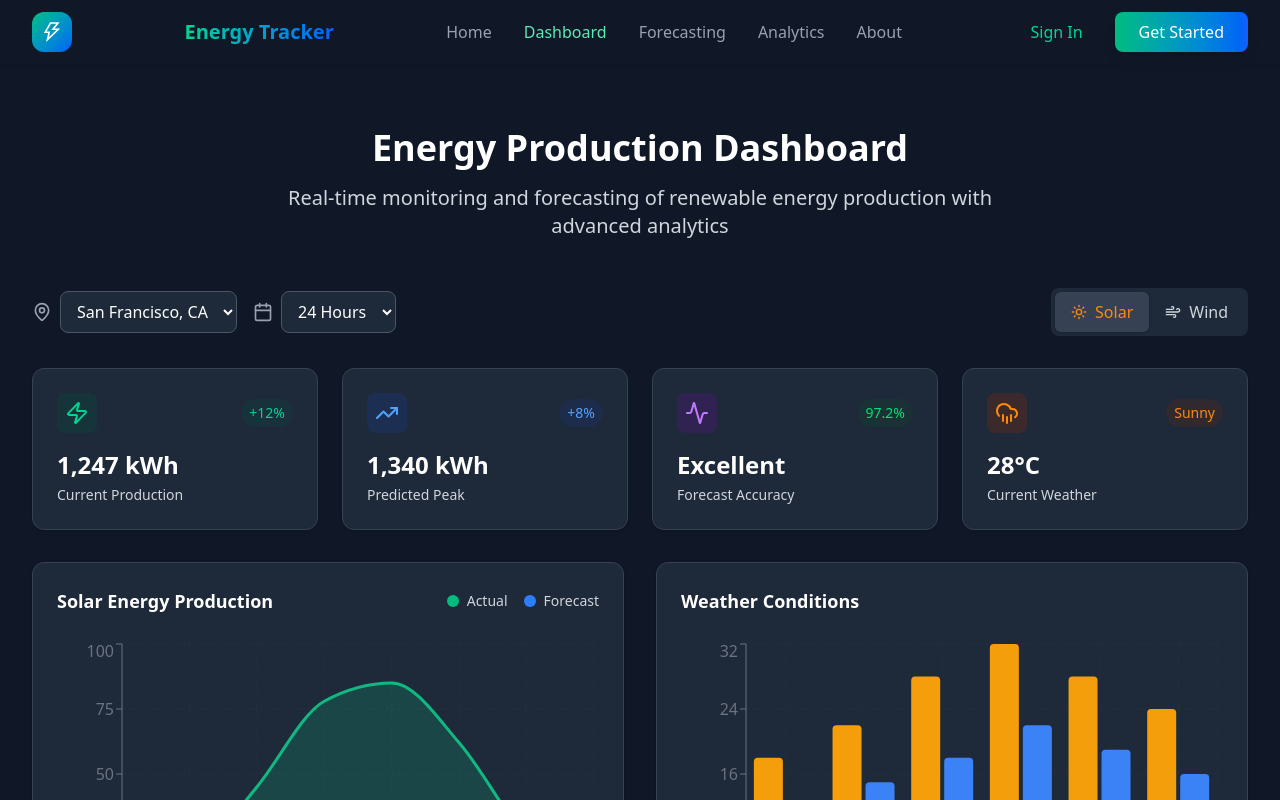
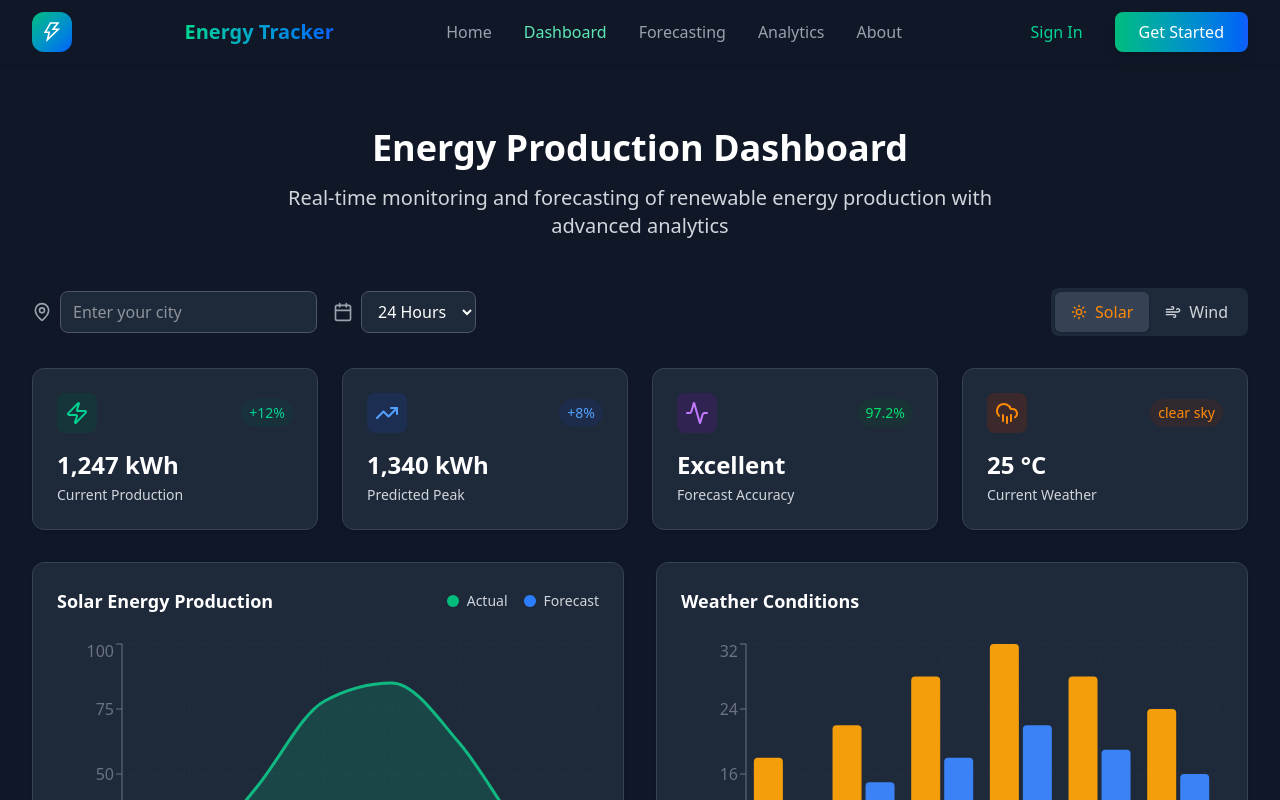
Before and after one commit to ShouvikNITS/Solar_Prediction, a Next.js app: page /Dashboard in a window 1280 px wide. Shown: the top 800 px of the page. Built offline with nearby package versions, Linux system fonts and the light colour scheme.

Commit message:
Added openweather

```diff
--- a/src/app/Dashboard/page.tsx
+++ b/src/app/Dashboard/page.tsx
@@ -2,10 +2,39 @@
 import React, { useState } from 'react';
 import { Sun, Wind, Calendar, MapPin, TrendingUp, Activity, Zap, CloudRain } from 'lucide-react';
 import { LineChart, Line, AreaChart, Area, XAxis, YAxis, CartesianGrid, Tooltip, ResponsiveContainer, BarChart, Bar } from 'recharts';
+import axios from "axios";
+import dotenv from "dotenv"
+
+dotenv.config();
 
 const Dashboard: React.FC = () => {
   const [selectedTimeRange, setSelectedTimeRange] = useState('24h');
   const [selectedEnergyType, setSelectedEnergyType] = useState('solar');
+  const [city, setCity] = useState("Silchar");
+  const [weather, setWeather] = useState(null);
+
+  const handleCityChange = (e: React.ChangeEvent<HTMLInputElement>) => {
+    setCity(e.target.value);
+  };
+
+  const fetchWeather = async (city: string) => {
+    try{
+      const res = await axios.get(
+          `https://api.openweathermap.org/data/2.5/weather?q=${city}&appid=${process.env.NEXT_PUBLIC_API_KEY}&units=metric`
+      );
+      setWeather(res.data);
+      console.log(res.data);
+    } catch(err){
+      console.log(err);
+      return;
+    }
+  }
+
+  const handleKeyDown = (e: React.KeyboardEvent<HTMLInputElement>) => {
+    if (e.key === 'Enter' && city.trim() !== '') {
+      fetchWeather(city.trim());
+    }
+  };
 
   // Mock data for demonstrations
   const solarData = [
@@ -60,11 +89,15 @@ const Dashboard: React.FC = () => {
             <div className="flex items-center space-x-4">
               <div className="flex items-center space-x-2">
                 <MapPin className="w-5 h-5 text-gray-400" />
-                <select className="border border-gray-600 rounded-lg px-3 py-2 bg-gray-800 text-white focus:ring-2 focus:ring-emerald-500 focus:border-emerald-500">
-                  <option>San Francisco, CA</option>
-                  <option>Austin, TX</option>
-                  <option>Denver, CO</option>
-                </select>
+                {/*<select className="border border-gray-600 rounded-lg px-3 py-2 bg-gray-800 text-white focus:ring-2 focus:ring-emerald-500 focus:border-emerald-500">*/}
+                {/*  <option>San Francisco, CA</option>*/}
+                {/*  <option>Austin, TX</option>*/}
+                {/*  <option>Denver, CO</option>*/}
+                {/*</select>*/}
+                <input type="text"
+                       onChange={handleCityChange}
+                       onKeyDown={handleKeyDown}
+                       className="border border-gray-600 rounded-lg px-3 py-2 bg-gray-800 text-white focus:ring-2 focus:ring-emerald-500 focus:border-emerald-500" placeholder="Enter your city" />
               </div>
               <div className="flex items-center space-x-2">
                 <Calendar className="w-5 h-5 text-gray-400" />
@@ -153,10 +186,10 @@ const Dashboard: React.FC = () => {
                   <CloudRain className="w-6 h-6 text-orange-400" />
                 </div>
                 <span className="text-sm font-medium text-orange-400 bg-orange-900/20 px-2 py-1 rounded-full">
-                  Sunny
+                  {weather?.weather?.[0]?.description ?? "clear sky"}
                 </span>
               </div>
-              <h3 className="text-2xl font-bold text-white mb-1">28°C</h3>
+              <h3 className="text-2xl font-bold text-white mb-1">{Math.floor(weather?.main?.temp ?? 25)} °C</h3>
               <p className="text-gray-300 text-sm">Current Weather</p>
             </div>
           </div>
--- a/src/app/page.tsx
+++ b/src/app/page.tsx
@@ -1,4 +1,4 @@
-import Navbar from "@/components/Navbar";
+// import Navbar from "@/components/Navbar";
 import { LuSun } from "react-icons/lu";
 import { FaWind } from "react-icons/fa";
 import { AiOutlineStock } from "react-icons/ai";
@@ -7,7 +7,7 @@ import { CiGlobe } from "react-icons/ci";
 export default function Home() {
   return (
       <div>
-        <Navbar />
+        {/*<Navbar />*/}
           <div className="min-h-screen bg-gray-900">
             <section className="relative from-gray-900 via-gray-800 to-gray-900 py-20 lg:py-24 overflow-hidden">
                 <div className="absolute inset-0 opacity-5"></div>
```
Also changed, not shown: 1 other file (tests, documents, lock files or other folders).
